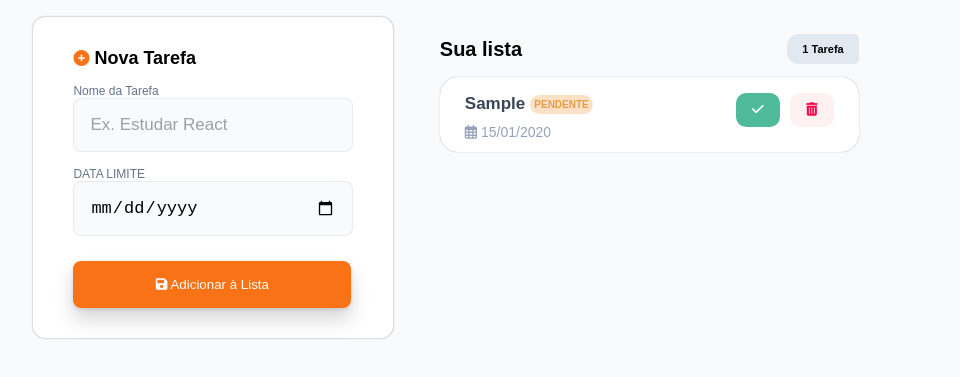
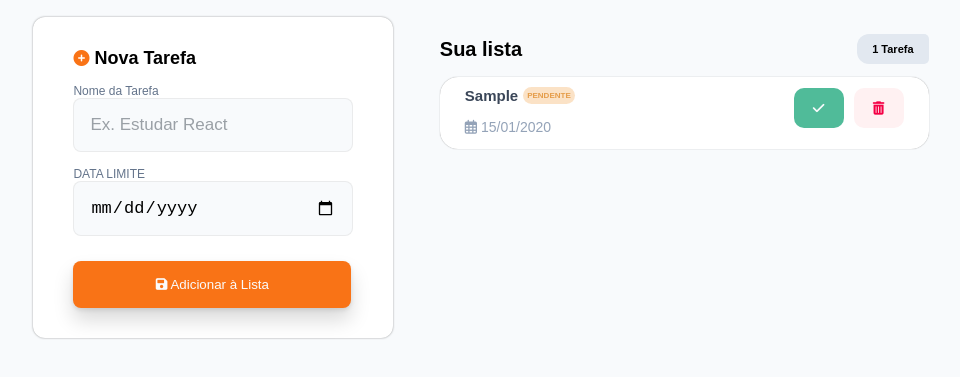
Before and after one commit to Matheus-Ceciliano/Lista_task_vers-o2, a plain HTML site: page index.html in a window 1280 px wide. Both pictures are taken after typing "Sample", "2020-01-15" into the empty fields and a click on the button "Adicionar à Lista". Shown: the part 119-496 px from the top of the page, without its empty margins (142-1102 px from the left). Drawn offline with Linux system fonts and the light colour scheme.

Commit message:
Ajustando card tarefas

```diff
--- a/style.css
+++ b/style.css
@@ -153,7 +153,7 @@ input[type='text']::placeholder {
     display: flex;
     flex-direction: row;
     justify-content: space-between;
-    max-width: 60%;
+    max-width: 70%;
     align-items: center;
 
 }
@@ -175,7 +175,7 @@ input[type='text']::placeholder {
     display: flex;
     flex-direction: column;
     justify-content: center;
-    max-width: 60%;
+    max-width: 70%;
     align-items: center;
     margin-top: 50px;
 
@@ -206,9 +206,10 @@ input[type='text']::placeholder {
     background-color: var(--color-bg-card);
     border-radius: 18px;
     box-shadow: 0px 0px 1px var(--box-shawdow-card);
-    max-width: 60%;
-    height: 75px;
+    max-width: 70%;
+
     margin-bottom: 10px;
+
 
 
 
@@ -217,9 +218,9 @@ input[type='text']::placeholder {
 
 .coluna1_task {
     display: flex;
-    flex: 1;
-    width: 100%;
-    padding: 0 25px;
+    flex: 2;
+    width: 80%;
+    padding: 0 25px 0;
     flex-direction: column;
 
 }
@@ -227,23 +228,25 @@ input[type='text']::placeholder {
 .info {
     display: flex;
     flex-direction: row;
-    align-items: center;
+    align-items: start;
     gap: 5px;
+    width: 90%;
+    margin-top: 10px;
 
 }
 
 .info h3 {
-    margin-bottom: 10px;
-    font-size: 17px;
+    margin-top: 0;
+    font-size: 15px;
     font-weight: 600;
     color: rgba(21, 35, 57, 0.844);
 }
 
 .info .statuss {
-    font-size: 10px;
+    font-size: 8px;
     text-transform: uppercase;
     font-weight: 600;
-    margin-top: 8px;
+    margin: 0;
     padding: 4px;
     border-radius: 50px;
 
@@ -265,6 +268,7 @@ input[type='text']::placeholder {
     color: rgb(148 163 184 / var(--tw-text-opacity, 1));
     margin-top: 0;
     font-size: 14px;
+
 }
 
 
@@ -285,8 +289,8 @@ input[type='text']::placeholder {
 
 .nocompleto_botton {
     background-color: #50bb99;
-    width: 44px;
-    height: 34px;
+    width: 50px;
+    height: 40px;
     border: none;
     color: #F8FAFC;
     border-radius: 10px;
@@ -301,8 +305,8 @@ input[type='text']::placeholder {
 
 .completo_botton {
     background-color: #e8f3ff;
-    width: 44px;
-    height: 34px;
+    width: 50px;
+    height: 40px;
     border: none;
     color: #6A7B90;
     border-radius: 10px;
@@ -314,8 +318,8 @@ input[type='text']::placeholder {
 
 .delete {
     background-color: #FFF1F2;
-    width: 44px;
-    height: 34px;
+    width: 50px;
+    height: 40px;
     border: none;
     color: #F40045;
     border-radius: 10px;
@@ -336,7 +340,7 @@ input[type='text']::placeholder {
 @media(max-width:1177px) {
     .title_List {
         margin-left: 50px;
-        max-width: 75%;
+        max-width: 95%;
     }
 }
 
```
